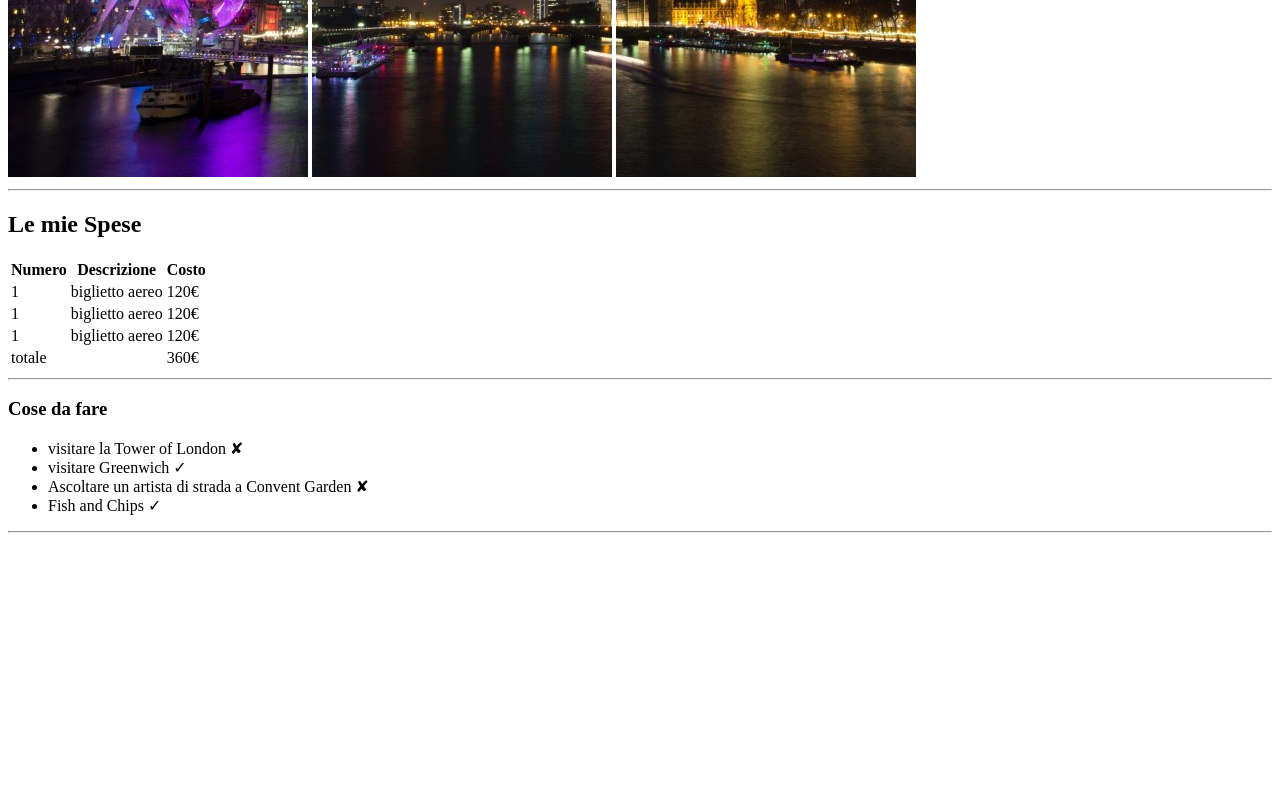
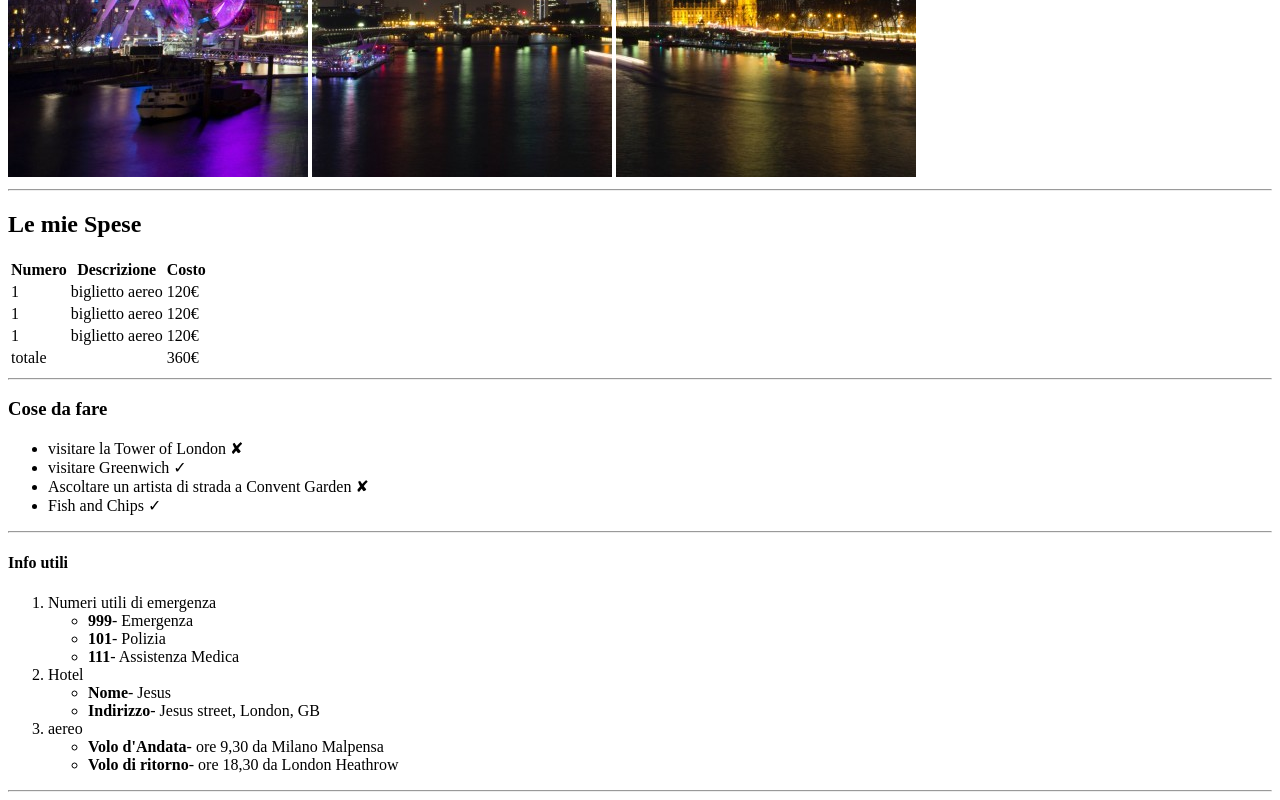
Before and after one commit to AndreaDeCeglia/html-london-trip, a plain HTML site: page index.html in a window 1280 px wide. Shown: the part 503-1303 px from the top of the page. Before the commit the page ends 1044 px from the top, so only its background shows below. Drawn offline with Linux system fonts and the light colour scheme.

Commit message:
usefull infos done

```diff
--- a/index.html
+++ b/index.html
@@ -57,6 +57,29 @@
             <li>Fish and Chips &check;</li>
           </ul>
           <hr>
+          <h4>Info utili</h4>
+          <ol>
+            <li>Numeri utili di emergenza
+                <ul>
+                    <li><strong>999</strong>- Emergenza</li>
+                    <li><strong>101</strong>- Polizia</li>
+                    <li><strong>111</strong>- Assistenza Medica</li>
+                </ul>
+            </li>
+            <li>Hotel
+                <ul>
+                    <li><strong>Nome</strong>- Jesus</li>
+                    <li><strong>Indirizzo</strong>- Jesus street, London, GB</li>
+                </ul>
+            </li>
+            <li>aereo
+                <ul>
+                    <li><strong>Volo d'Andata</strong>- ore 9,30 da Milano Malpensa</li>
+                    <li><strong>Volo di ritorno</strong>- ore 18,30 da London Heathrow</li>
+                </ul>
+            </li>
+          </ol>
+          <hr>
     </main>
 
 
```
